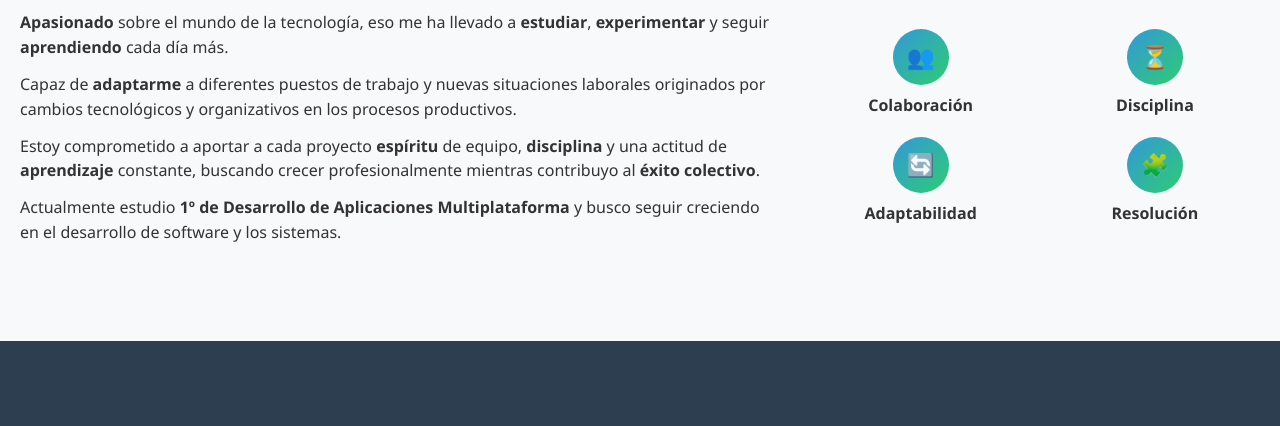
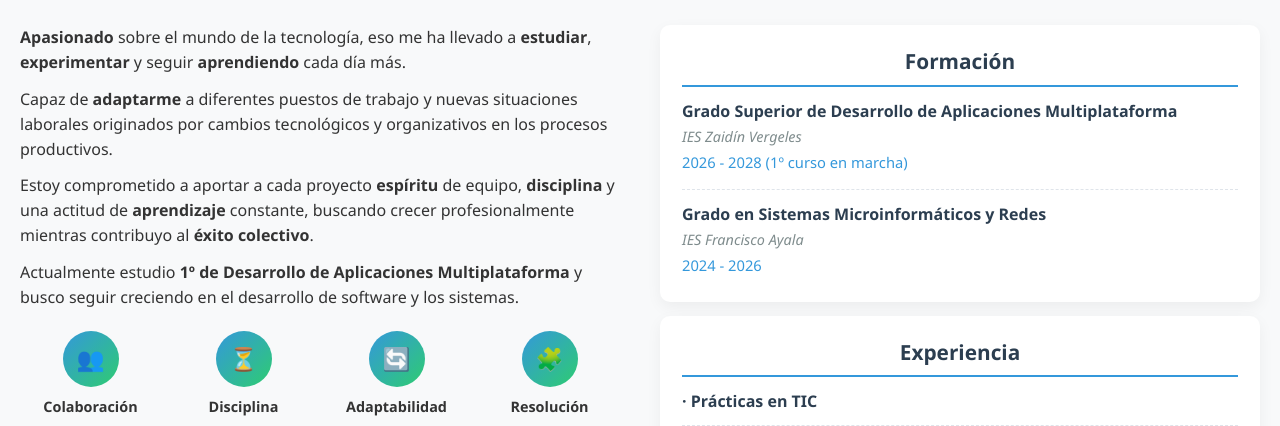
Before and after one commit to Scanmol/scanmolcv, a plain HTML site: page index.html in a window 1280 px wide. Shown: the part 450-876 px from the top of the page. Drawn offline with Linux system fonts and the light colour scheme.

Commit message:
arreglos al sobre mi

```diff
--- a/index.html
+++ b/index.html
@@ -76,12 +76,9 @@
                     </div>
                 </div>
             </div>
-        </div>
-    </section>
 
-<!--FORMACIÓN, EXPERIENCIA E IDIOMAS-->
-    <section id="formacion" class="section-dark">
-        <div class="container">
+            <!--FORMACIÓN, EXPERIENCIA E IDIOMAS-->
+            <div id="formacion" class="formacion-bloque">
                 <div class="content">
                     <div class="column left-column">
                     <div class="barra-section">
@@ -139,6 +136,7 @@
                         </div>
                     </div>
             </div>
+            </div>
         </div>
     </section>
 
@@ -187,6 +185,7 @@
                         <img src="Fotos/Iconos/inshot.png" alt="InShot" class="skill-icon">
                     </div>
                 </div>
+        </div>
         </div>
     </section>
 
--- a/styles.css
+++ b/styles.css
@@ -1210,3 +1210,93 @@ a.btn-descarga:visited, a.btn-descarga:active { color: #fff; }
     .circle-icon { width: 48px; height: 48px; font-size: 1.2rem; }
     .visual-element h3 { font-size: 0.95rem; }
 }
+
+/* ===== Formación / Experiencia / Idiomas dentro de Sobre mí ===== */
+.formacion-bloque { margin-top: 36px; scroll-margin-top: 12px; }
+
+.formacion-bloque .content {
+    display: grid;
+    grid-template-columns: repeat(3, minmax(0, 1fr));
+    gap: 20px;
+    padding: 0;
+}
+
+.formacion-bloque .column {
+    min-width: 0;
+    padding: 20px 22px;
+    background: #fff;
+    border: none;
+    border-radius: 10px;
+    box-shadow: 0 5px 15px rgba(0, 0, 0, 0.05);
+}
+
+.formacion-bloque .barra-section { margin-bottom: 0; }
+
+.formacion-bloque .barra-section-title {
+    margin-bottom: 12px;
+    padding-bottom: 6px;
+    font-size: 1.3rem;
+    color: #2c3e50;
+}
+.formacion-bloque .barra-section-title::after { display: none; }
+
+.formacion-bloque .education-item,
+.formacion-bloque .experience-item {
+    margin-bottom: 12px;
+    padding-bottom: 10px;
+    border-bottom: 1px dashed #dfe4ea;
+}
+.formacion-bloque .education-item:last-child,
+.formacion-bloque .experience-item:last-child {
+    margin-bottom: 0;
+    padding-bottom: 0;
+    border-bottom: none;
+}
+
+.formacion-bloque .item-title { font-size: 1rem; color: #2c3e50; }
+.formacion-bloque .item-date { margin-bottom: 4px; font-size: 0.92rem; }
+.formacion-bloque .item-subtitle { margin: 3px 0; font-size: 0.9rem; line-height: 1.45; }
+
+@media (max-width: 900px) {
+    .formacion-bloque .content { grid-template-columns: minmax(0, 1fr); gap: 14px; }
+}
+@media (max-width: 700px) {
+    .formacion-bloque { margin-top: 28px; }
+    .formacion-bloque .column { padding: 16px 18px; }
+}
+
+/* ===== Sobre mí a la izquierda · Formación/Experiencia/Idiomas a la derecha ===== */
+#sobre-mi .container {
+    display: grid;
+    grid-template-columns: repeat(2, minmax(0, 1fr));
+    column-gap: 40px;
+    align-items: start;
+}
+#sobre-mi .section-title { grid-column: 1 / -1; }
+
+/* Izquierda: texto y, debajo, los cuatro valores en una fila */
+.about-grid {
+    grid-template-columns: minmax(0, 1fr);
+    gap: 22px;
+}
+.about-visual {
+    grid-template-columns: repeat(4, minmax(0, 1fr));
+    gap: 12px;
+}
+.visual-element h3 { font-size: 0.9rem; }
+
+/* Derecha: las tres tarjetas apiladas */
+.formacion-bloque { margin-top: 0; }
+.formacion-bloque .content {
+    grid-template-columns: minmax(0, 1fr);
+    gap: 14px;
+}
+
+@media (max-width: 900px) {
+    #sobre-mi .container { grid-template-columns: minmax(0, 1fr); }
+    .formacion-bloque { margin-top: 28px; }
+}
+
+@media (max-width: 520px) {
+    .about-visual { grid-template-columns: repeat(2, minmax(0, 1fr)); gap: 16px; }
+}
```
